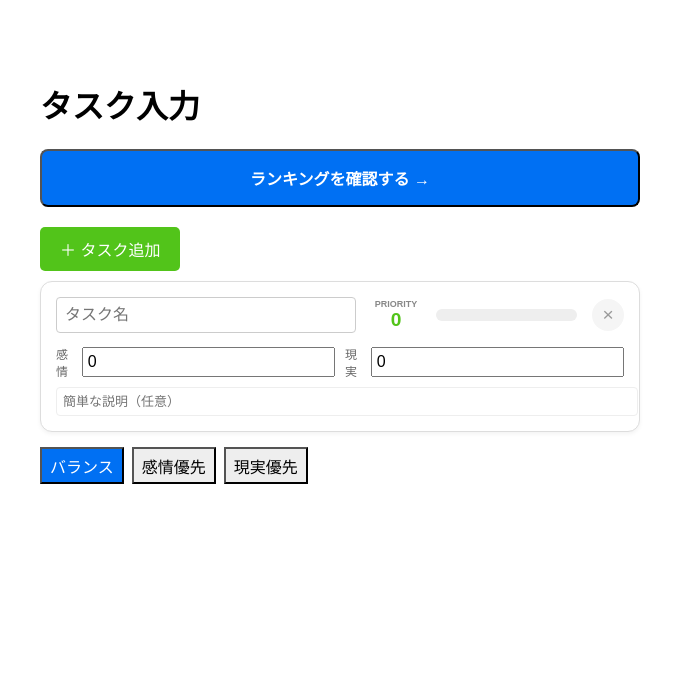
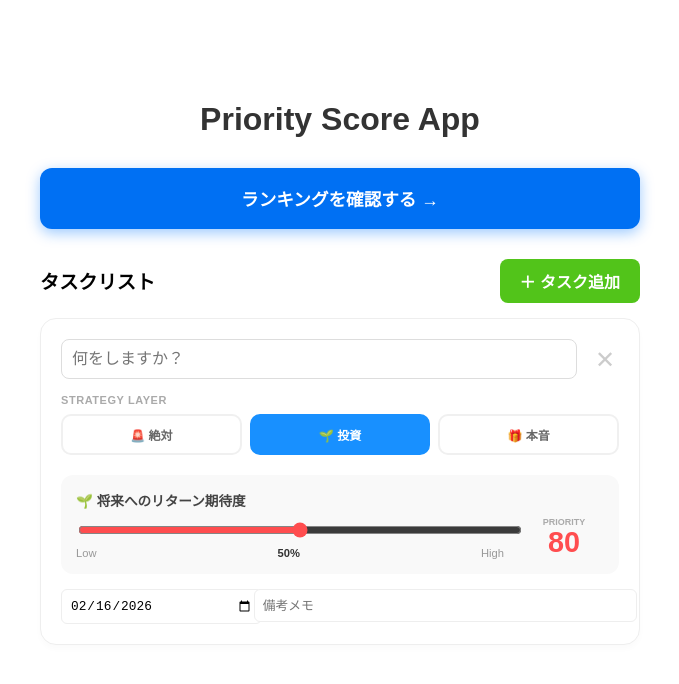
Before and after one commit to tk56impulse/priority-score-app, a Next.js app: page / in a window 1280 px wide. Both pictures are taken after a click on the button "＋ タスク追加". Shown: the top 684 px of the page, without its empty margins (300-979 px from the left). Built offline with nearby package versions, Linux system fonts and the light colour scheme.

Commit message:
20260225

```diff
--- a/app/page.tsx
+++ b/app/page.tsx
@@ -1,54 +1,31 @@
 'use client'
-import { useState, useEffect } from 'react'
+import { useEffect } from 'react'
 import { useLocalStorage } from '../hooks/useLocalStorage'
 import { useRouter } from 'next/navigation'
 import { v4 as uuid } from 'uuid'
-import styles from './page.module.css'
 import TaskCard from '../components/TaskCard'
-import ModeSelector from '../components/ModeSelector'
-import { calculateScore,Mode } from '../lib/taskLogic'
-
-// 【POINT】本来は /types/task.ts からインポートするのが理想。
-// 1箇所で定義することで、アプリ全体でデータのルールを統一できます。
-export type Task = {
-  id: string
-  title: string
-  description?: string
-  emotion: number
-  reality: number
-  deadline?: string // ← 追加：YYYY-MM-DD形式
-}
-
-
+// 🚀 不要になった ModeSelector と Mode のインポートを削除
+import { Task, Layer } from './types/task'
 
 export default function HomePage() {
-  // 1. 最初は空で初期化（サーバーと合わせる）
   const router = useRouter()
+  // 🚀 mode ステートを削除
   const [tasks, setTasks] = useLocalStorage<Task[]>('tasks', [])
-  const [mode, setMode] = useLocalStorage<Mode>('mode', 'balance')
-  // 2. ブラウザに表示された後に一度だけlocalStorageから読み込む
+
+  // 🚀 ブラウザでの読み込み：mode に関する処理を削除
   useEffect(() => {
     const savedTasks = localStorage.getItem('tasks');
     if (savedTasks) {
       setTasks(JSON.parse(savedTasks));
     }
-    const savedMode = localStorage.getItem('mode');
-    if (savedMode) {
-      setMode(savedMode as Mode);
-    }
-  }, []); // 空の配列[]により、最初の1回だけ実行される
+  }, [setTasks]); // setTasksを依存関係に追加
 
-  // 3. データの変更を監視してlocalStorageに保存する
-  // ※初回読み込み時の「空データ」で上書きしないよう、tasksが空でない時だけ保存する工夫
+  // 🚀 保存：tasksの変更だけを監視
   useEffect(() => {
     if (tasks.length > 0) {
       localStorage.setItem('tasks', JSON.stringify(tasks));
     }
   }, [tasks]);
-
-  useEffect(() => {
-    localStorage.setItem('mode', mode);
-  }, [mode]);
 
   // --- ハンドラ (Handlers) ---
 
@@ -56,19 +33,19 @@ export default function HomePage() {
     id: uuid(),
     title: '',
     description: '',
-    emotion: 0,
-    reality: 0,
-    deadline: new Date().toISOString().split('T')[0] // 初期値を今日にする
+    intensity: 50, // 🚀 初期値を 0 ではなく 50 (真ん中) にしておくとユーザーが楽
+    deadline: new Date().toISOString().split('T')[0],
+    layer: 'investment'
   })
 
   const addTask = () => {
     setTasks(prev => [...prev, createEmptyTask()])
   }
 
-  // 【TIPS】keyof Task を使うことで、存在しない項目を更新しようとするミスをコンパイル時に防ぐ
-  const updateTask = (id: string, field: keyof Task, value: string | number) => {
+  // value の型に Layer を追加してエラーを防止
+  const updateTask = (id: string, field: keyof Task, value: string | number | Layer) => {
     setTasks(prev => prev.map(task =>
-      task.id === id ? { ...task, [field]: value } : task
+      task.id === id ? { ...task, [field as string]: value } : task
     ))
   }
 
@@ -77,10 +54,8 @@ export default function HomePage() {
       setTasks(prev => prev.filter(t => t.id !== id))
     }
   }
-  // app/page.tsx 内の遷移ボタンの処理
+
   const handleGoToResult = () => {
-
-  // タイトルが空、または空白のみのタスクを特定
     const emptyTasks = tasks.filter(t => !t.title.trim());
 
     if (emptyTasks.length > 0) {
@@ -97,46 +72,57 @@ const handleGoToResult = () => {
 
     router.push('/result');
   };
+
   // --- 表示 (Render) ---
   return (
-    <div style={{ maxWidth: 600, margin: 'auto', padding: 20 }}>
-      <h1>タスク入力</h1>
+    <div style={{ maxWidth: 600, margin: 'auto', padding: '40px 20px', fontFamily: 'sans-serif' }}>
+      <h1 style={{ textAlign: 'center', marginBottom: 30, color: '#333' }}>Priority Score App</h1>
 
-  {/* 1. ランキング確認ボタン（handleGoToResultを呼ぶ） */}
+      {/* ランキング確認ボタン */}
       <button
-      onClick={handleGoToResult} // 先ほど作った未入力チェック付きの関数
+        onClick={handleGoToResult}
         style={{
-        width: '100%', padding: '15px', backgroundColor: '#0070f3',
-        color: 'white', borderRadius: '8px', marginBottom: '20px', fontWeight: 'bold'
+          width: '100%', padding: '18px', backgroundColor: '#0070f3',
+          color: 'white', borderRadius: '12px', marginBottom: '30px',
+          fontWeight: 'bold', fontSize: '1.1rem', border: 'none', cursor: 'pointer',
+          boxShadow: '0 4px 14px 0 rgba(0,118,255,0.39)'
         }}
-    >ランキングを確認する →
+      >
+        ランキングを確認する →
       </button>
 
-    {/* 2. タスク追加ボタン */}
+      <div style={{ display: 'flex', justifyContent: 'space-between', alignItems: 'center', marginBottom: 15 }}>
+        <h2 style={{ fontSize: '1.2rem', margin: 0 }}>タスクリスト</h2>
         <button
-      type="button" //  これを明示することで、勝手な遷移を防ぎます
+          type="button"
           onClick={addTask}
           style={{
-        marginBottom: 10, padding: '10px 20px', backgroundColor: '#52c41a',
-        color: 'white', border: 'none', borderRadius: '5px', cursor: 'pointer'
+            padding: '10px 20px', backgroundColor: '#52c41a',
+            color: 'white', border: 'none', borderRadius: '8px', cursor: 'pointer',
+            fontWeight: 'bold'
           }}
-     >＋ タスク追加
+        >
+          ＋ タスク追加
         </button>
+      </div>
 
-      {/* 空の状態を考慮したUI（Empty State）の実装 */}
-      {tasks.length === 0 && <p>タスクがありません。追加してください。</p>}
+      {tasks.length === 0 && (
+        <div style={{ textAlign: 'center', padding: '40px', color: '#888', border: '2px dashed #ccc', borderRadius: '12px' }}>
+          タスクがありません。「＋ タスク追加」から作成してください。
+        </div>
+      )}
 
       {tasks.map((task) => (
         <TaskCard
           key={task.id}
           task={task}
-          mode={mode}
+          // 🚀 mode={mode} を削除
           onUpdate={updateTask}
           onRemove={removeTask}
         />
       ))}
-      {/* モード切替コンポーネントへの受け渡し */}
-      <ModeSelector mode={mode} setMode={setMode} />
+
+      {/* 🚀 ModeSelector コンポーネントの呼び出しを削除 */}
     </div>
   );
 }
--- a/app/types/task.ts
+++ b/app/types/task.ts
@@ -1,11 +1,11 @@
 // types/task.ts
-export type Mode = 'balance' | 'emotion' | 'reality';
+export type Layer = 'deadline' | 'investment' | 'desire'; // 外部締切 | 投資 | 本音
 
 export type Task = {
   id: string;
   title: string;
   description?: string;
-  emotion: number;
-  reality: number;
+  intensity: number; // 0〜100の一本化された熱量
   deadline?: string;
+  layer: Layer; // 🚀 追加
 };
--- a/components/TaskCard.tsx
+++ b/components/TaskCard.tsx
@@ -1,121 +1,131 @@
 // components/TaskCard.tsx
-import { Task } from '../app/page'
-import { calculateScore, Mode } from '../lib/taskLogic'
-import { getDeadlineStatus } from '../lib/taskLogic';
+import { Task, Layer } from '../app/types/task'
+import { calculateScore } from '../lib/taskLogic'
 
 interface TaskCardProps {
   task: Task
-  mode: Mode
-  onUpdate: (id: string, field: keyof Task, value: string | number) => void
+  onUpdate: (id: string, field: keyof Task, value: string | number | Layer) => void
   onRemove: (id: string) => void
 }
 
-export default function TaskCard({ task, mode, onUpdate, onRemove }: TaskCardProps) {
-  const totalScore = calculateScore(task.emotion, task.reality, mode)
+export default function TaskCard({ task, onUpdate, onRemove }: TaskCardProps) {
+  const totalScore = calculateScore(task)
 
-  // スコアに応じて色を変える関数（UX: 直感的な状況把握のため）
   const getScoreColor = (score: number) => {
-    if (score >= 70) return '#ff4d4f'; // 赤：高優先
-    if (score >= 40) return '#faad14'; // 黄：中優先
-    return '#52c41a';                  // 緑：低優先
+    if (score >= 80) return '#ff4d4f';
+    if (score >= 50) return '#faad14';
+    return '#52c41a';
   };
 
   return (
     <div style={{
-      marginBottom: 15,
-      border: '1px solid #ddd',
-      padding: 15,
-      borderRadius: 12, // 少し丸みを強調してモダンに
-      boxShadow: '0 2px 4px rgba(0,0,0,0.05)', // 軽い影で浮き出し
+      marginBottom: 20,
+      border: '1px solid #eee',
+      padding: '20px',
+      borderRadius: '16px',
+      boxShadow: '0 4px 6px rgba(0,0,0,0.02)',
       backgroundColor: '#fff'
     }}>
-      <div style={{ display: 'flex', gap: 10, marginBottom: 12, alignItems: 'center' }}>
+      {/* 上段：タイトルと削除ボタン */}
+      <div style={{ display: 'flex', gap: 10, marginBottom: 15, alignItems: 'center' }}>
         <input
-          placeholder="タスク名"
+          placeholder="何をしますか？"
           value={task.title}
           onChange={e => onUpdate(task.id, 'title', e.target.value)}
-          style={{ flex: 2, padding: '8px', borderRadius: '4px', border: '1px solid #ccc' }}
+          style={{ flex: 1, padding: '10px', fontSize: '1rem', borderRadius: '8px', border: '1px solid #ddd' }}
         />
 
-        {/* --- スコア & グラフ表示セクション --- */}
-        <div style={{ display: 'flex', flexDirection: 'column', alignItems: 'center', minWidth: '60px' }}>
-          <span style={{ fontSize: '9px', color: '#888', fontWeight: 'bold' }}>PRIORITY</span>
-          <span style={{ fontSize: '1.2rem', fontWeight: 'bold', color: getScoreColor(totalScore) }}>
-            {totalScore}
-          </span>
+        <button
+          onClick={() => onRemove(task.id)}
+          style={{
+            width: '32px', height: '32px', color: '#ccc', background: 'none',
+            border: 'none', cursor: 'pointer', fontSize: '1.5rem', lineHeight: 1
+          }}
+        >✕</button>
+      </div>
+
+      {/* 中段：レイヤー選択（ここが最重要） */}
+      <div style={{ marginBottom: 20 }}>
+        <div style={{ fontSize: '11px', color: '#aaa', marginBottom: 8, fontWeight: 'bold', letterSpacing: '0.05em' }}>STRATEGY LAYER</div>
+        <div style={{ display: 'flex', gap: 8 }}>
+          {[
+            { id: 'deadline', label: '🚨 絶対', color: '#ff4d4f' },
+            { id: 'investment', label: '🌱 投資', color: '#1890ff' },
+            { id: 'desire', label: '🎁 本音', color: '#52c41a' }
+          ].map(l => (
+            <button
+              key={l.id}
+              type="button"
+              onClick={() => onUpdate(task.id, 'layer', l.id)}
+              style={{
+                flex: 1,
+                fontSize: '12px',
+                padding: '10px 5px',
+                borderRadius: '10px',
+                border: '2px solid ' + (task.layer === l.id ? l.color : '#f0f0f0'),
+                backgroundColor: task.layer === l.id ? l.color : 'white',
+                color: task.layer === l.id ? 'white' : '#666',
+                cursor: 'pointer',
+                fontWeight: 'bold',
+                transition: 'all 0.2s ease'
+              }}
+            >
+              {l.label}
+            </button>
+          ))}
+        </div>
+      </div>
+
+      {/* 下段：スライダーとスコア表示 */}
+      <div style={{ display: 'flex', gap: 20, alignItems: 'flex-end', backgroundColor: '#f9f9f9', padding: '15px', borderRadius: '12px' }}>
+        <div style={{ flex: 1 }}>
+          <label style={{ fontSize: '0.85rem', fontWeight: 'bold', color: '#444', display: 'block', marginBottom: '10px' }}>
+            {task.layer === 'deadline' && "🚨 このタスクの緊急・重要度"}
+            {task.layer === 'investment' && "🌱 将来へのリターン期待度"}
+            {task.layer === 'desire' && "🎁 あなたの「やりたい！」熱量"}
+          </label>
+          <input
+            type="range"
+            min="0"
+            max="100"
+            value={task.intensity}
+            onChange={(e) => onUpdate(task.id, 'intensity', parseInt(e.target.value))}
+            style={{ width: '100%', height: '6px', cursor: 'pointer', accentColor: getScoreColor(totalScore) }}
+          />
+          <div style={{ display: 'flex', justifyContent: 'space-between', fontSize: '0.7rem', color: '#999', marginTop: '5px' }}>
+            <span>Low</span>
+            <span style={{ fontWeight: 'bold', color: '#333' }}>{task.intensity}%</span>
+            <span>High</span>
+          </div>
         </div>
 
-        {/* 棒グラフ（UXポイント：数値だけでなく視覚的に訴えかける） */}
-        <div style={{ flex: 1, height: '12px', backgroundColor: '#eee', borderRadius: '6px', overflow: 'hidden' }}>
-          <div style={{
-            width: `${totalScore}%`,
-            height: '100%',
-            backgroundColor: getScoreColor(totalScore),
-            transition: 'width 0.5s cubic-bezier(0.4, 0, 0.2, 1)' // 滑らかな動き
-          }} />
+        <div style={{ textAlign: 'center', minWidth: '80px' }}>
+          <div style={{ fontSize: '9px', color: '#aaa', fontWeight: 'bold' }}>PRIORITY</div>
+          <div style={{ fontSize: '1.8rem', fontWeight: 'bold', color: getScoreColor(totalScore), lineHeight: 1.1 }}>
+            {totalScore}
+          </div>
         </div>
-        {/* ---------------------------------- */}
-
-  <button
-        onClick={() => onRemove(task.id)}
-        style={{
-          display: 'flex',
-          alignItems: 'center',
-          justifyContent: 'center',
-          width: '32px',
-          height: '32px',
-          color: '#999',         // 最初は控えめな色
-          background: '#f5f5f5', // 軽いグレーの背景
-          border: 'none',
-          borderRadius: '50%',   // 丸いボタン
-          cursor: 'pointer',
-          fontSize: '1.2rem',
-          transition: 'all 0.2s ease', // 変化を滑らかに
-          marginLeft: '5px'
-        }}
-        // マウスを乗せた時の演出
-        onMouseEnter={(e) => {
-          e.currentTarget.style.color = '#fff';
-          e.currentTarget.style.backgroundColor = '#ff4d4f'; // ホバーで赤く
-        }}
-        onMouseLeave={(e) => {
-          e.currentTarget.style.color = '#999';
-          e.currentTarget.style.backgroundColor = '#f5f5f5';
-        }}
-        title="タスクを削除"
-          >×</button>
       </div>
 
-      <div style={{ display: 'flex', gap: 10, marginBottom: 8 }}>
-        <div style={{ flex: 1, display: 'flex', alignItems: 'center', gap: 5 }}>
-          <label style={{ fontSize: '12px', color: '#666' }}>感情</label>
+      {/* 補助入力：期日と説明 */}
+      <div style={{ display: 'flex', gap: 10, marginTop: 15 }}>
+        <div style={{ flex: 1 }}>
           <input
-            type="number"
-            value={task.emotion}
-            onChange={e => onUpdate(task.id, 'emotion', Number(e.target.value))}
-            style={{ width: '100%', padding: '4px' }}
+            type="date"
+            value={task.deadline || ''}
+            onChange={e => onUpdate(task.id, 'deadline', e.target.value)}
+            style={{ width: '100%', padding: '8px', fontSize: '0.8rem', border: '1px solid #eee', borderRadius: '6px' }}
           />
         </div>
-        <div style={{ flex: 1, display: 'flex', alignItems: 'center', gap: 5 }}>
-          <label style={{ fontSize: '12px', color: '#666' }}>現実</label>
+        <div style={{ flex: 2 }}>
           <input
-            type="number"
-            value={task.reality}
-            onChange={e => onUpdate(task.id, 'reality', Number(e.target.value))}
-            style={{ width: '100%', padding: '4px' }}
+            placeholder="備考メモ"
+            value={task.description || ''}
+            onChange={e => onUpdate(task.id, 'description', e.target.value)}
+            style={{ width: '100%', padding: '8px', fontSize: '0.8rem', border: '1px solid #eee', borderRadius: '6px' }}
           />
         </div>
-
-
-
       </div>
-
-      <input
-        placeholder="簡単な説明（任意）"
-        value={task.description || ''}
-        onChange={e => onUpdate(task.id, 'description', e.target.value)}
-        style={{ width: '100%', padding: '6px', fontSize: '13px', border: '1px solid #eee', borderRadius: '4px' }}
-      />
     </div>
   )
 }
--- a/lib/taskLogic.ts
+++ b/lib/taskLogic.ts
@@ -1,41 +1,28 @@
-// lib/taskLogic.ts
+import { Layer, Task } from '../app/types/task'; // 🚀 正しいパスからインポート
 
-// 型（Mode）を定義しておきます
-export type Mode = 'balance' | 'emotion' | 'reality';
+export const calculateScore = (task: Task): number => { // mode 引数を削除
+// 1. 基本スコア計算（5:5で固定）
+　let score = task.intensity;
 
-export const calculateScore = (
-  emotion: number,
-  reality: number,
-  mode: Mode
-): number => {
-  // モードごとの倍率を決める
-  let eWeight = 0.5; // 感情の重み
-  let rWeight = 0.5; // 現実の重み
+// 2. レイヤーによる倍率補正
 
-  if (mode === 'emotion') {
-    eWeight = 0.8;
-    rWeight = 0.2;
-  } else if (mode === 'reality') {
-    eWeight = 0.2;
-    rWeight = 0.8;
+　const layerMultipliers: Record<Layer, number> = {
+    deadline: 1.5,   // 「絶対」は熱量がそのまま「緊急性」として重くなる
+    investment: 1.2, // 「投資」は未来への価値として少し底上げ
+    desire: 0.9      // 「本音」は純粋な熱量そのまま
+  };
+  score *= layerMultipliers[task.layer];
+
+  // 3. 期日直前ボーナス（残り3日以内なら+20点）
+ if (task.deadline) {
+    const today = new Date();
+    const limit = new Date(task.deadline);
+    const diffDays = Math.ceil((limit.getTime() - today.getTime()) / (1000 * 60 * 60 * 24));
+
+    if (diffDays <= 3 && diffDays >= 0) {
+      score += 20; // 3日以内なら一律20点加点
+    }
   }
 
-  // 計算して四捨五入
-  return Math.round(emotion * eWeight + reality * rWeight);
+  return Math.round(score);
 };
-
-export const getDeadlineStatus = (deadline?: string) => {
-  if (!deadline) return { label: '', color: '#888', isUrgent: false };
-
-  const today = new Date();
-  today.setHours(0, 0, 0, 0);
-  const target = new Date(deadline);
-
-  const diffTime = target.getTime() - today.getTime();
-  const diffDays = Math.ceil(diffTime / (1000 * 60 * 60 * 24));
-
-  if (diffDays < 0) return { label: '期限切れ', color: '#ff4d4f', isUrgent: true };
-  if (diffDays === 0) return { label: '今日まで', color: '#ff4d4f', isUrgent: true };
-  if (diffDays <= 3) return { label: `あと${diffDays}日`, color: '#faad14', isUrgent: true };
-  return { label: `あと${diffDays}日`, color: '#52c41a', isUrgent: false };
-};
```
Also changed, not shown: app/result/page.tsx (+44 -77 lines), types/task.ts (deleted, +0 -17 lines), 1 other file (tests, documents, lock files or other folders). Lines whose indentation alone changed are shown as unchanged.
